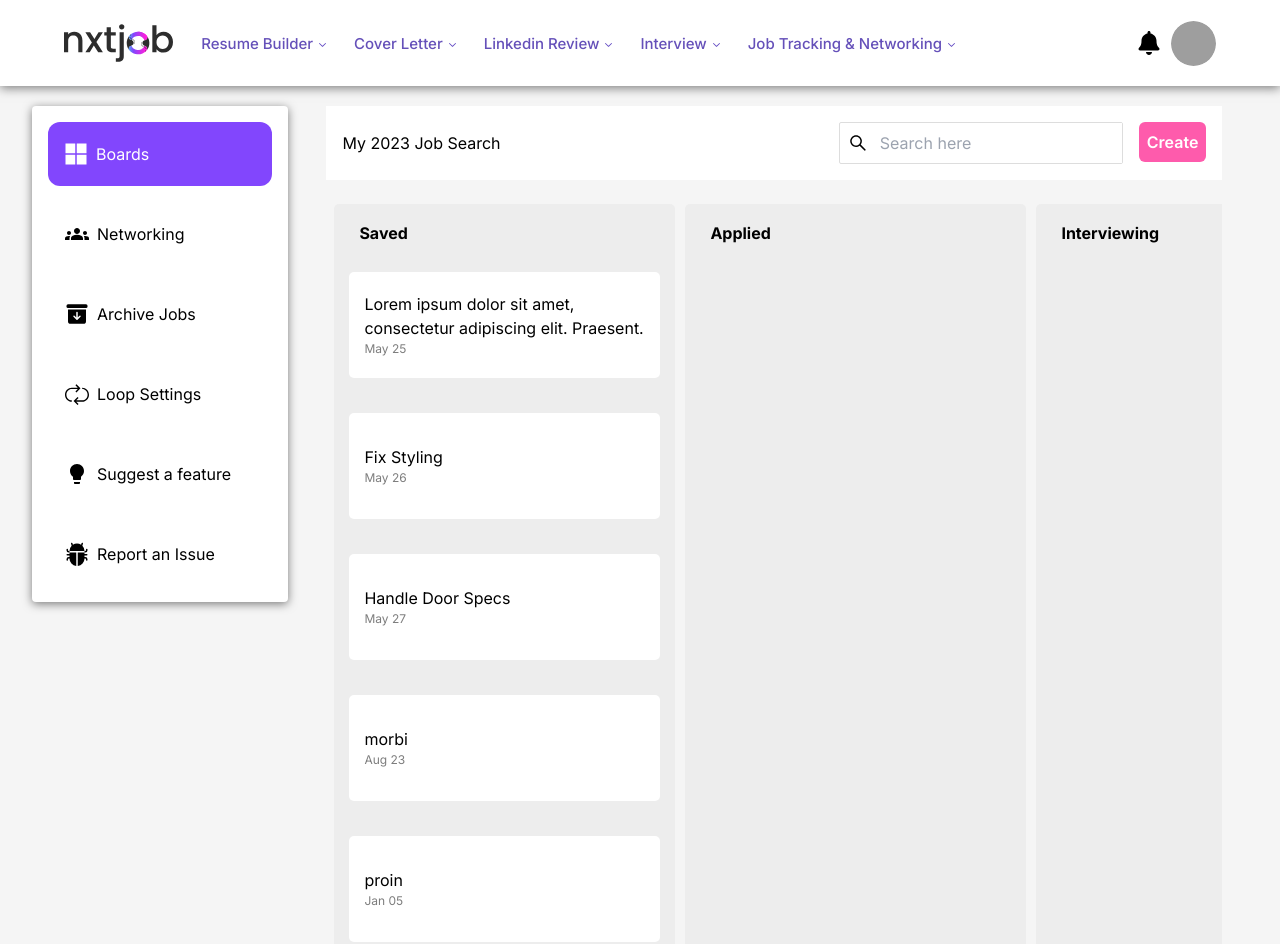
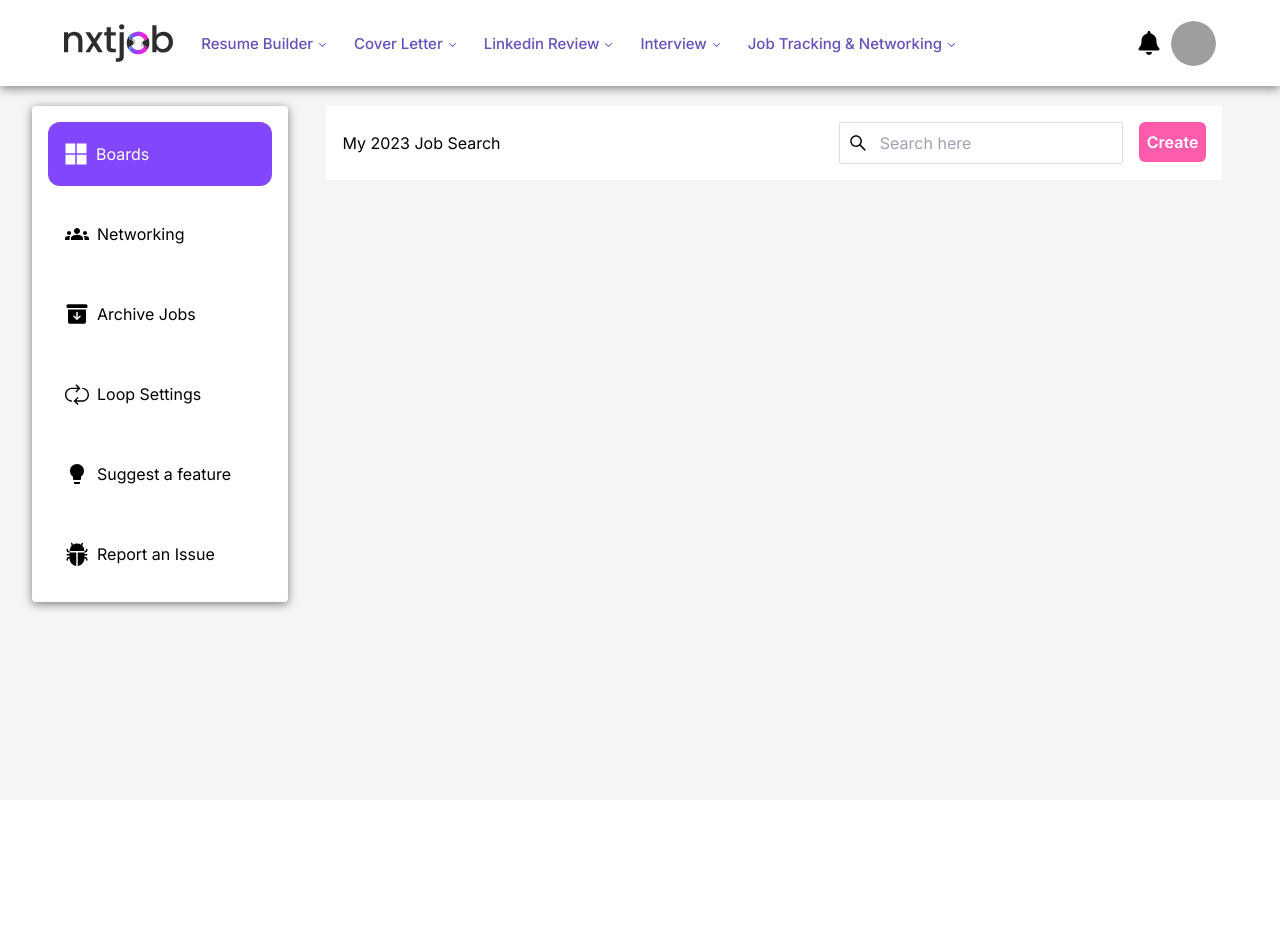
Before and after one commit to arjun-sir/nxt-task, a Next.js app: page / in a window 1280 px wide. Shown: the top 944 px of the page. After the commit the page ends 800 px from the top, so only its background shows below. Built offline with nearby package versions, Linux system fonts and the light colour scheme; grey boxes are pictures that could not be loaded.

Commit message:
fix: build issues

```diff
--- a/src/app/page.js
+++ b/src/app/page.js
@@ -15,9 +15,9 @@ export default function Home() {
 				</div>
 				<div className="mx-[3vw] space-y-4 w-[70vw]">
 					<SearchBar />
-					<div className="scroll-disable overflow-x-scroll">
+					{/* <div className="scroll-disable overflow-x-scroll">
 						<DnD />
-					</div>
+					</div> */}
 				</div>
 			</div>
 		</div>
--- a/src/components/CardDialog/CardDialogInput.jsx
+++ b/src/components/CardDialog/CardDialogInput.jsx
@@ -1,4 +1,4 @@
-import React, { useState, useLayoutEffect } from "react";
+import React, { useState } from "react";
 import { MdEdit } from "react-icons/md";
 import ReactQuill from "react-quill";
 import "react-quill/dist/quill.snow.css";
```
